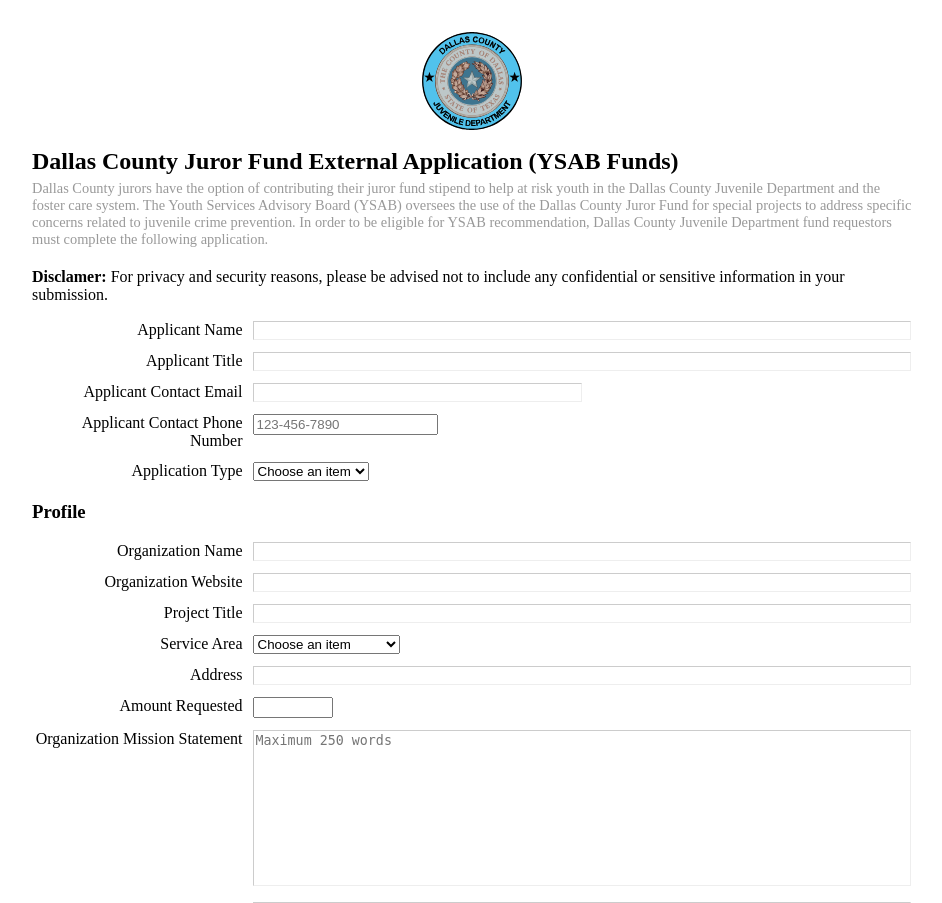
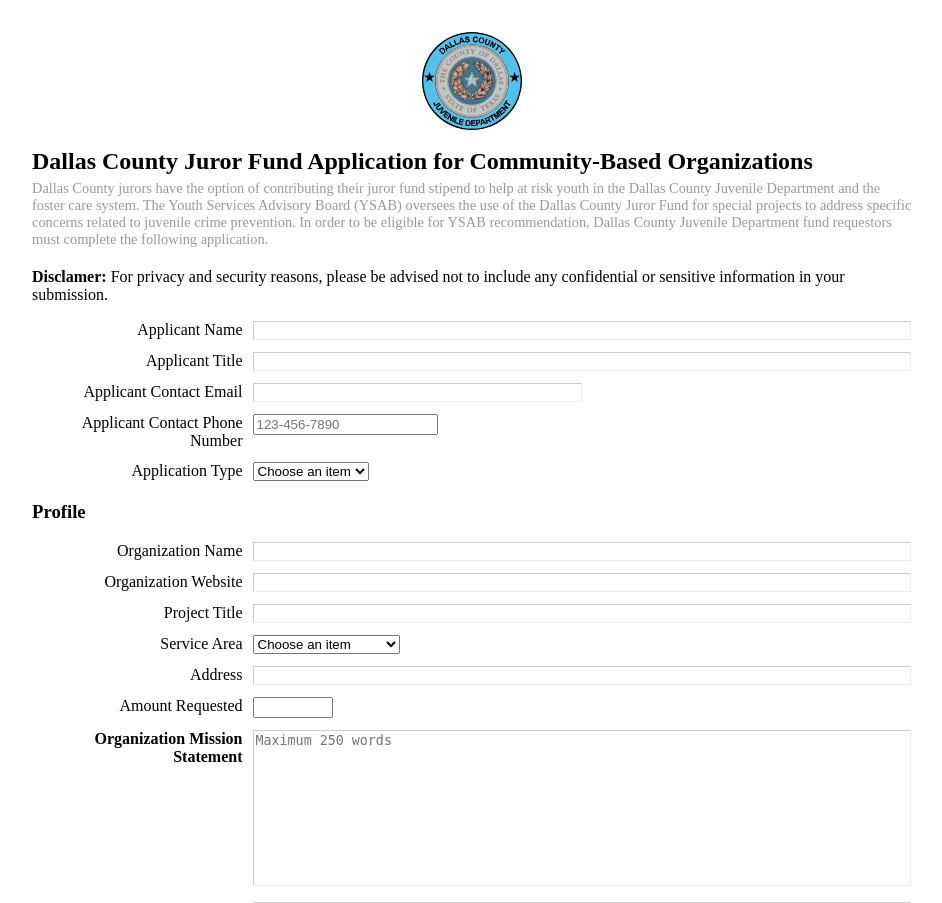
Before and after one commit to DCJD-Research-Statistics/ysab-external, a Flask app: page / in a window 1280 px wide. Shown: the top 903 px of the page, without its empty margins (168-1110 px from the left). Run offline with Flask 3, Linux system fonts and the light colour scheme.

Commit message:
revisions

```diff
--- a/templates/index.html
+++ b/templates/index.html
@@ -13,7 +13,7 @@
   </div>
 </div>
     <header>
-      <h2>Dallas County Juror Fund External Application (YSAB Funds)</h2>
+      <h2>Dallas County Juror Fund Application for Community-Based Organizations</h2>
       <div>Dallas County jurors have the option of contributing their juror fund stipend to help at risk youth in the Dallas County Juvenile Department and the foster care system.  The Youth Services Advisory Board (YSAB) oversees the use of the Dallas County Juror Fund for special projects to address specific concerns related to juvenile crime prevention. In order to be eligible for YSAB recommendation, Dallas County Juvenile Department fund requestors must complete the following application. </div>
     </header>
 
@@ -145,7 +145,7 @@
      </div>
 
     <div>
-      <label for="mission_statement">Organization Mission Statement</label>
+      <label for="mission_statement"><b>Organization Mission Statement</b></label>
       <div>
         <textarea id="mission_statement" name="mission_statement" spellcheck="true" rows="10" cols="50" tabindex="4" placeholder="Maximum 250 words"></textarea>
       </div>
```
